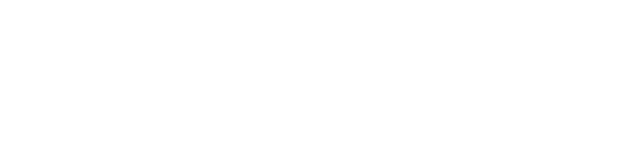
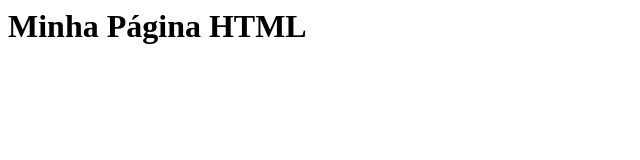
Before and after one commit to vivyribeiro/gama-no-github, a plain HTML site: page index.html in a window 1280 px wide. Shown: the whole page, without its empty margins (0-640 px from the left). Drawn offline with Linux system fonts and the light colour scheme.

Commit message:
Atualizando Conteudos

```diff
--- a/index.html
+++ b/index.html
@@ -1,2 +1,5 @@
 <html>
+  <body>
+    <h1>Minha Página HTML</h1>
+  </body>
 </html>
```
Also changed, not shown: 1 other file.
